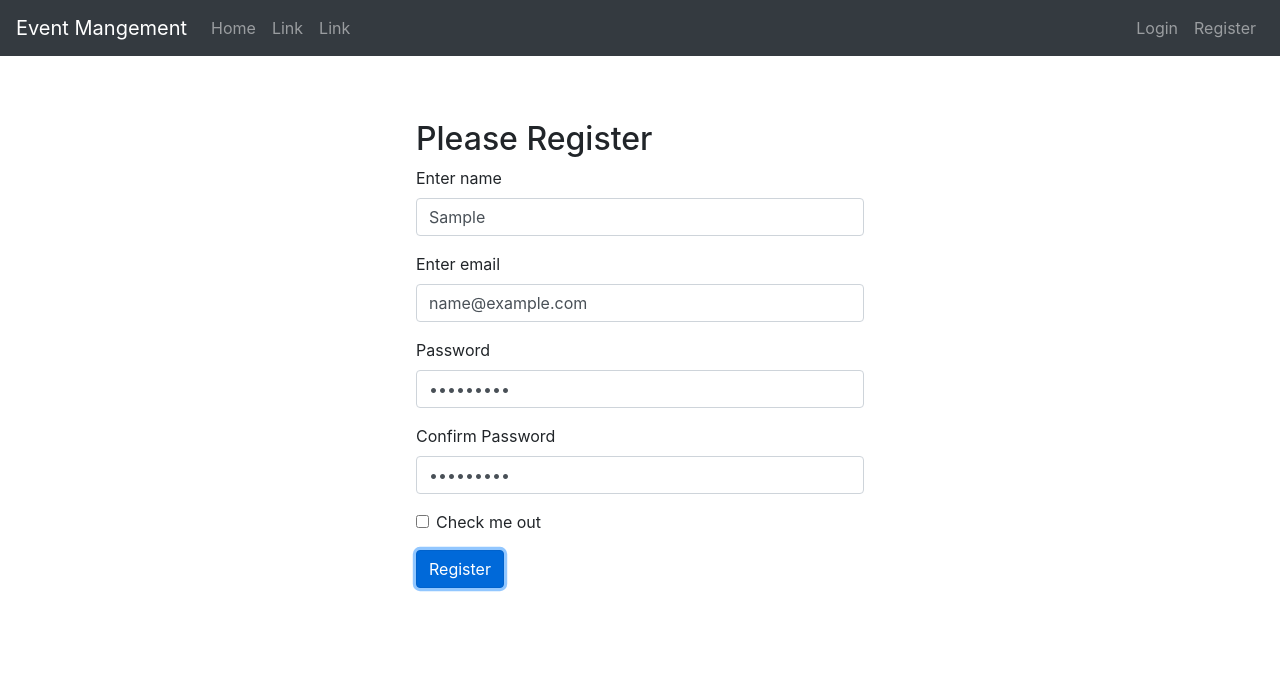
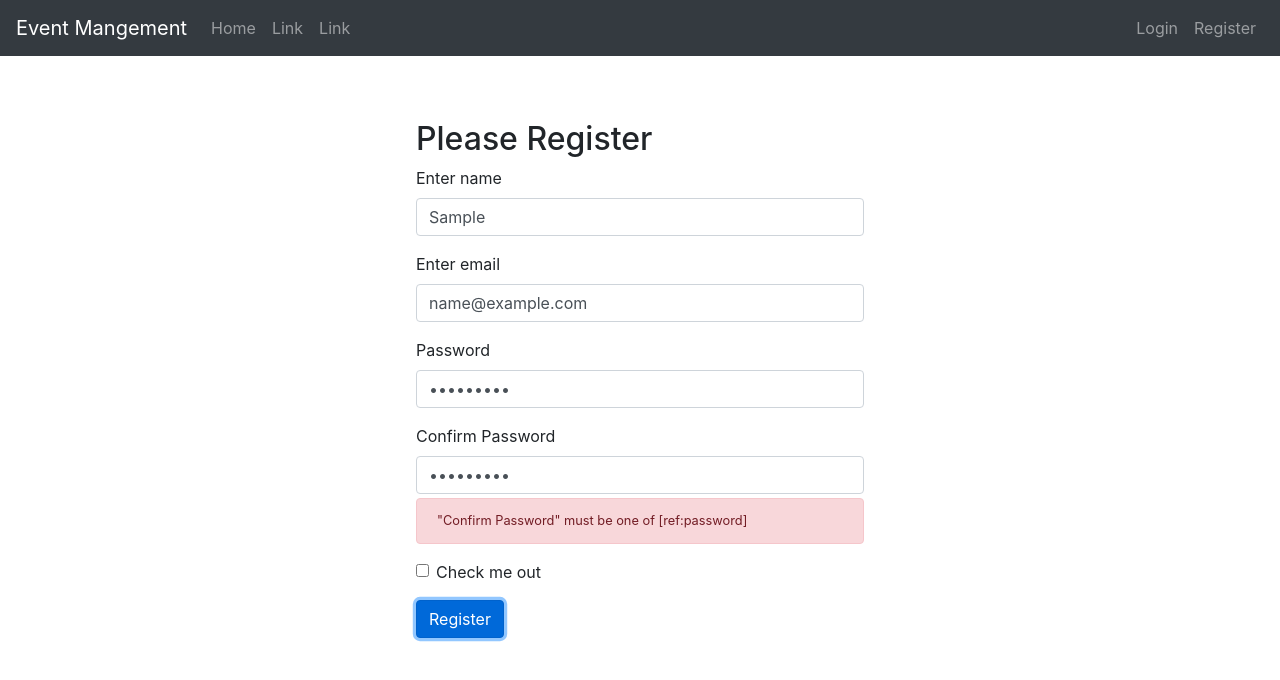
Before and after one commit to sudipadhikari01/eventManagement-react, a React (Create React App) app: page /register in a window 1280 px wide. Both pictures are taken after typing "Sample", "name@example.com", "Sample123", "Sample123" into the empty fields and a click on the button "Register". Shown: the top 680 px of the page. Built offline with nearby package versions, Linux system fonts and the light colour scheme.

Commit message:
register form validation done

```diff
--- a/package.json
+++ b/package.json
@@ -7,6 +7,7 @@
     "@testing-library/react": "^9.4.0",
     "@testing-library/user-event": "^8.0.3",
     "bootstrap": "^4.4.1",
+    "joi-browser": "^13.4.0",
     "material-ui": "^0.20.2",
     "react": "^16.12.0",
     "react-bootstrap": "^1.0.0-beta.16",
--- a/src/components/register/register.jsx
+++ b/src/components/register/register.jsx
@@ -1,10 +1,31 @@
 import React, { Component } from "react";
 import { Form, Button } from "react-bootstrap";
+import Joi from "joi-browser";
 
 class Register extends Component {
   state = {
     register: { username: "", email: "", password: "", confirmPassword: "" },
     errors: {}
+  };
+
+  schema = {
+    username: Joi.string()
+      .required()
+      .label("Username"),
+    email: Joi.string()
+      .email()
+      .max(256)
+      .required()
+      .label("Email"),
+    password: Joi.string()
+      .min(8)
+      .required()
+      .label("Password"),
+    confirmPassword: Joi.string()
+      .min(8)
+      .required()
+      .label("Confirm Password")
+      .valid(Joi.ref("password"))
   };
 
   registerStyle = {
@@ -17,13 +38,50 @@ class Register extends Component {
   handleSubmit = event => {
     event.preventDefault();
     console.log("form submitted");
+    const errors = this.joiValidate();
+    if (errors) {
+      this.setState({ errors });
+    }
   };
 
   handleChange = ({ currentTarget: input }) => {
     const register = { ...this.state.register };
     register[input.name] = input.value;
     this.setState({ register });
-    console.log("input element changed");
+    // validateInput(input);
+    const errors = {};
+    const error = this.validateInputProperty(input);
+
+    if (error) {
+      errors[error.details[0].path[0]] = error.details[0].message;
+    }
+    this.setState({ errors });
+  };
+
+  // validate input property
+
+  validateInputProperty = input => {
+    const obj = { [input.name]: input.value };
+    const schema = { [input.name]: this.schema[input.name] };
+
+    const result = Joi.validate(obj, schema);
+    if (!result.error) return null;
+
+    return result.error;
+  };
+
+  // validate
+  joiValidate = () => {
+    const result = Joi.validate(this.state.register, this.schema, {
+      abortEarly: false
+    });
+    if (!result.error) return null;
+    const errors = {};
+
+    for (let item of result.error.details) {
+      errors[item.path[0]] = item.message;
+    }
+    return errors;
   };
 
   render() {
@@ -40,6 +98,11 @@ class Register extends Component {
                 name="username"
                 onChange={this.handleChange}
               />
+              {this.state.errors.username && (
+                <Form.Text className="alert alert-danger">
+                  {this.state.errors.username}
+                </Form.Text>
+              )}
             </Form.Group>
 
             <Form.Group controlId="email">
@@ -50,6 +113,12 @@ class Register extends Component {
                 name="email"
                 onChange={this.handleChange}
               />
+
+              {this.state.errors.email && (
+                <Form.Text className="alert alert-danger">
+                  {this.state.errors.email}
+                </Form.Text>
+              )}
             </Form.Group>
 
             <Form.Group controlId="password">
@@ -60,6 +129,12 @@ class Register extends Component {
                 name="password"
                 onChange={this.handleChange}
               />
+
+              {this.state.errors.password && (
+                <Form.Text className="alert alert-danger">
+                  {this.state.errors.password}
+                </Form.Text>
+              )}
             </Form.Group>
 
             <Form.Group controlId="confirmPassword">
@@ -70,6 +145,11 @@ class Register extends Component {
                 name="confirmPassword"
                 onChange={this.handleChange}
               />
+              {this.state.errors.confirmPassword && (
+                <Form.Text className="alert alert-danger">
+                  {this.state.errors.confirmPassword}
+                </Form.Text>
+              )}
             </Form.Group>
             <Form.Group controlId="formCheckBox">
               <Form.Check type="checkbox" label="Check me out" />
```
Also changed, not shown: 1 other file (tests, documents, lock files or other folders).
